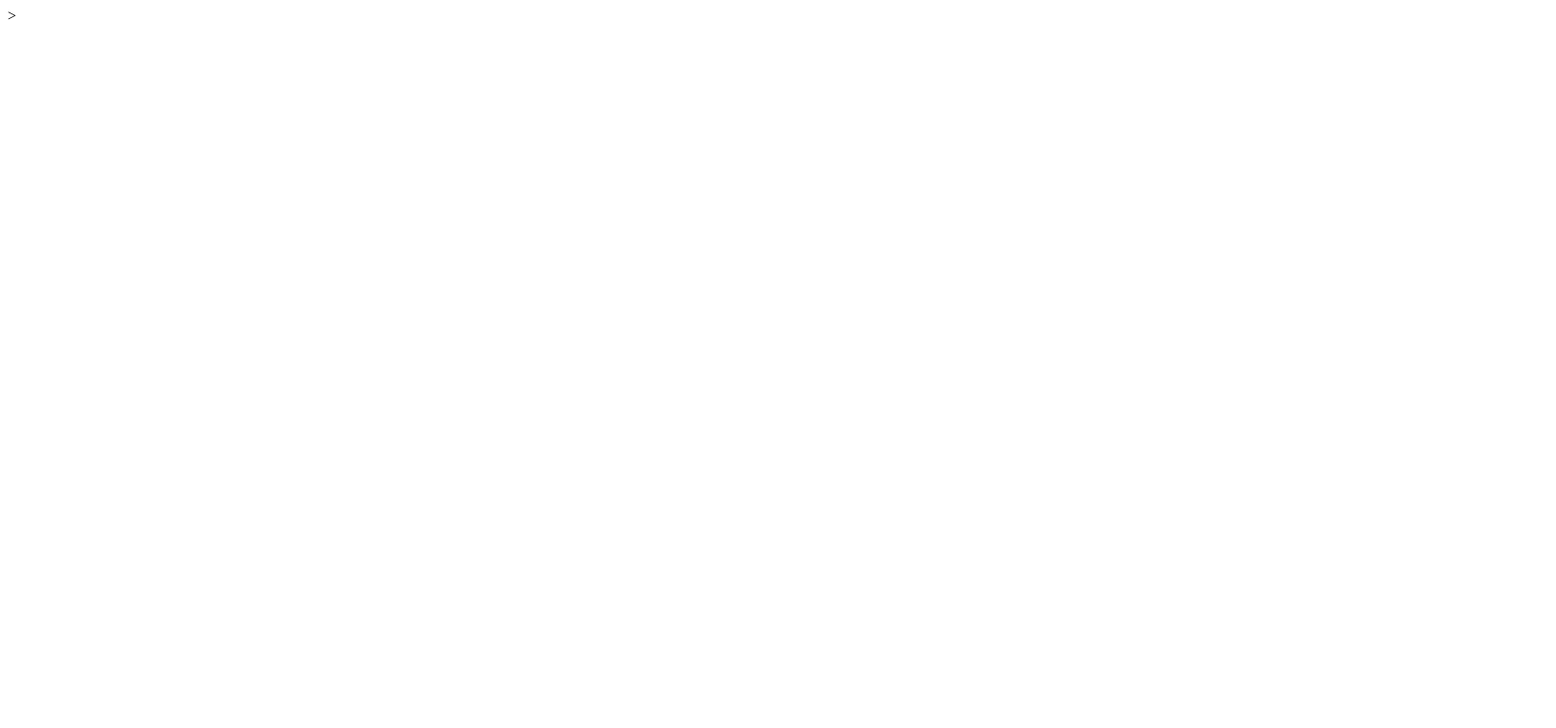
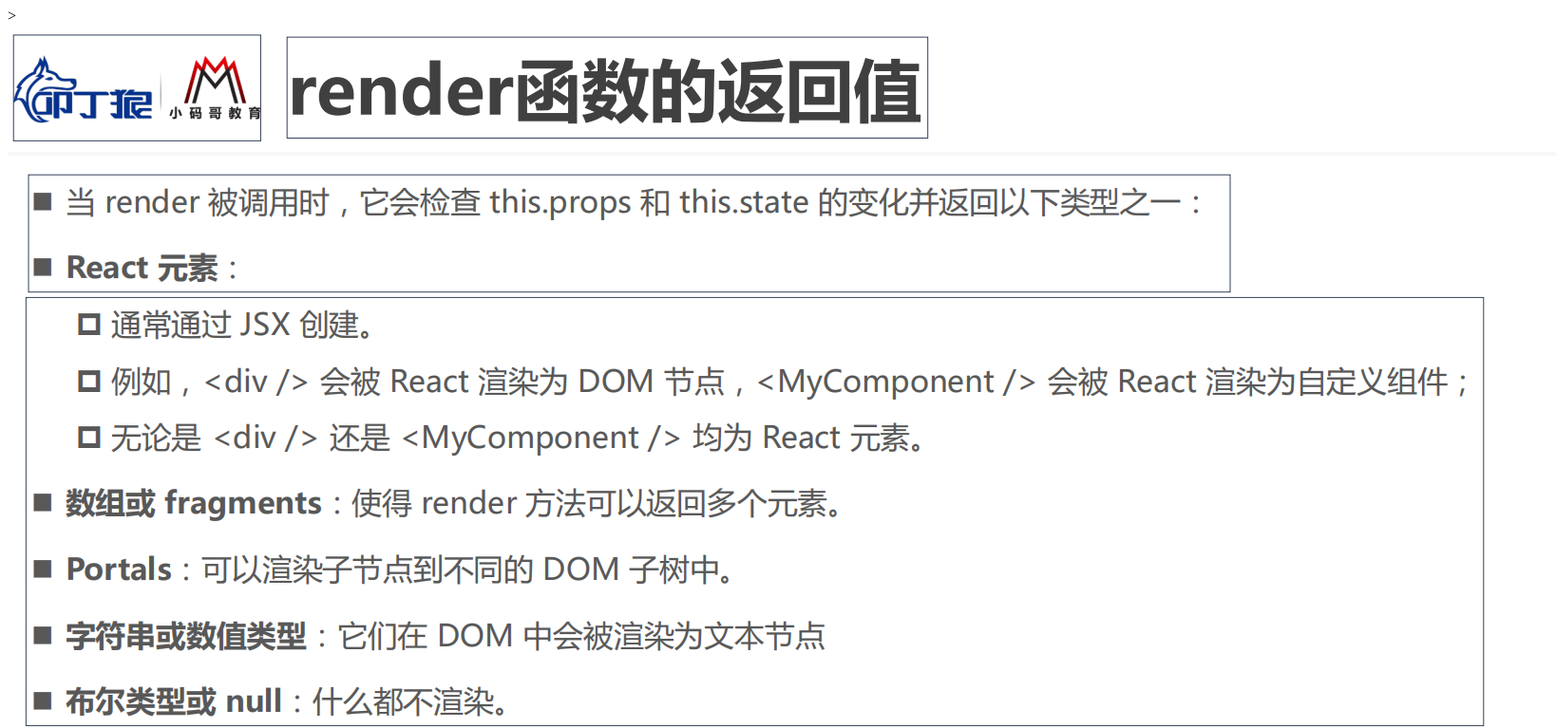
Before and after one commit to lucy3505/react-music, a React (Create React App) app in the folder my-react-app/: page / in a window 1280 px wide. Shown: the top 767 px of the page at 95% size, 1638 px wide, since content can reach past the window. Built offline with nearby package versions, Linux system fonts and the light colour scheme.

Commit message:
02render函数返回值

```diff
--- a/my-react-app/src/App.js
+++ b/my-react-app/src/App.js
@@ -1,7 +1,11 @@
 import React, { Component } from "react";
-
+import returnV from "./assets/img/1.png";
 export default class App extends Component {
   render() {
-    return <div></div>;
+    return (
+      <div>
+        <img src={returnV} />
+      </div>
+    );
   }
 }
```
Also changed, not shown: my-react-app/src/assets/img/1.png (added).
